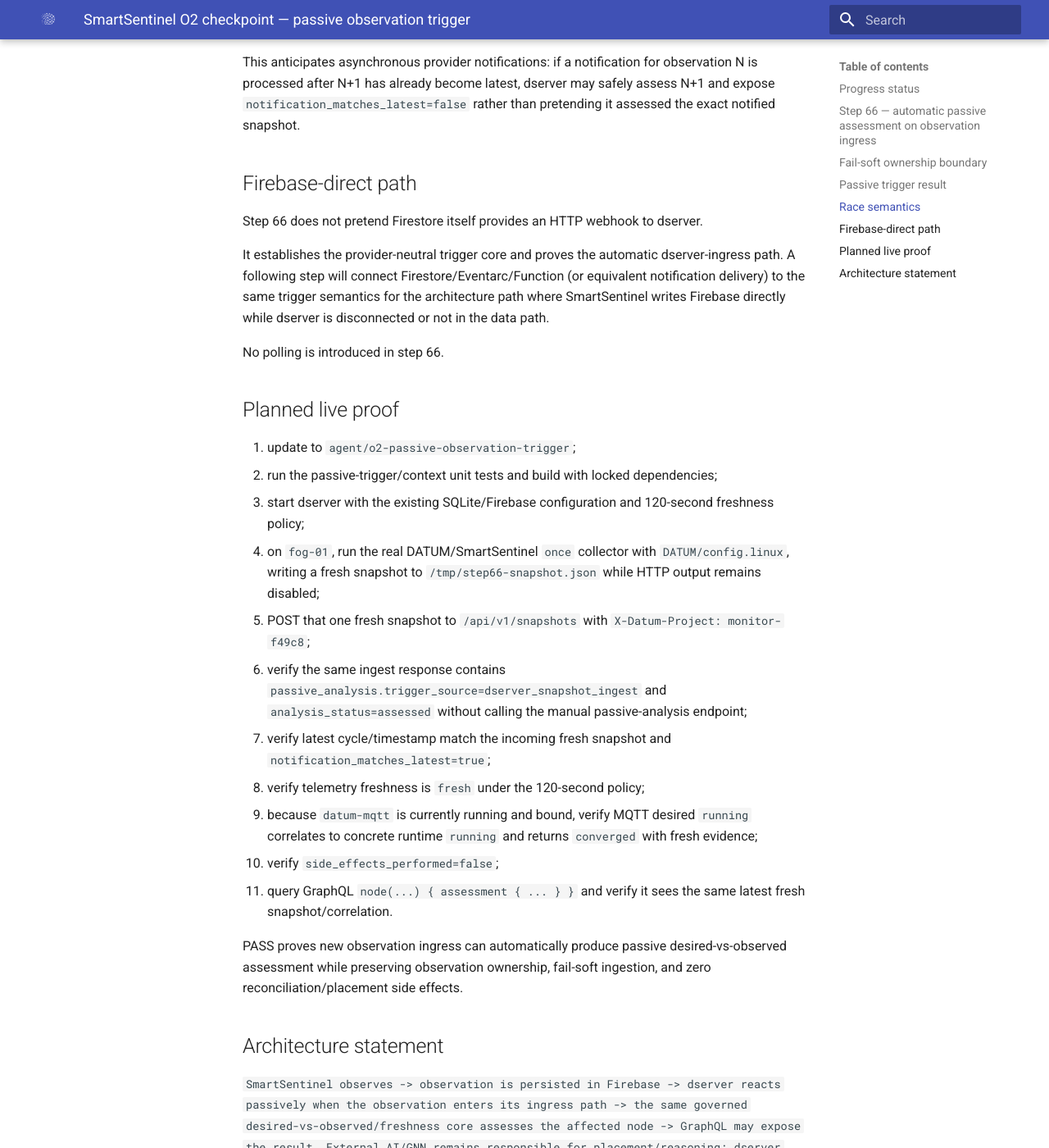
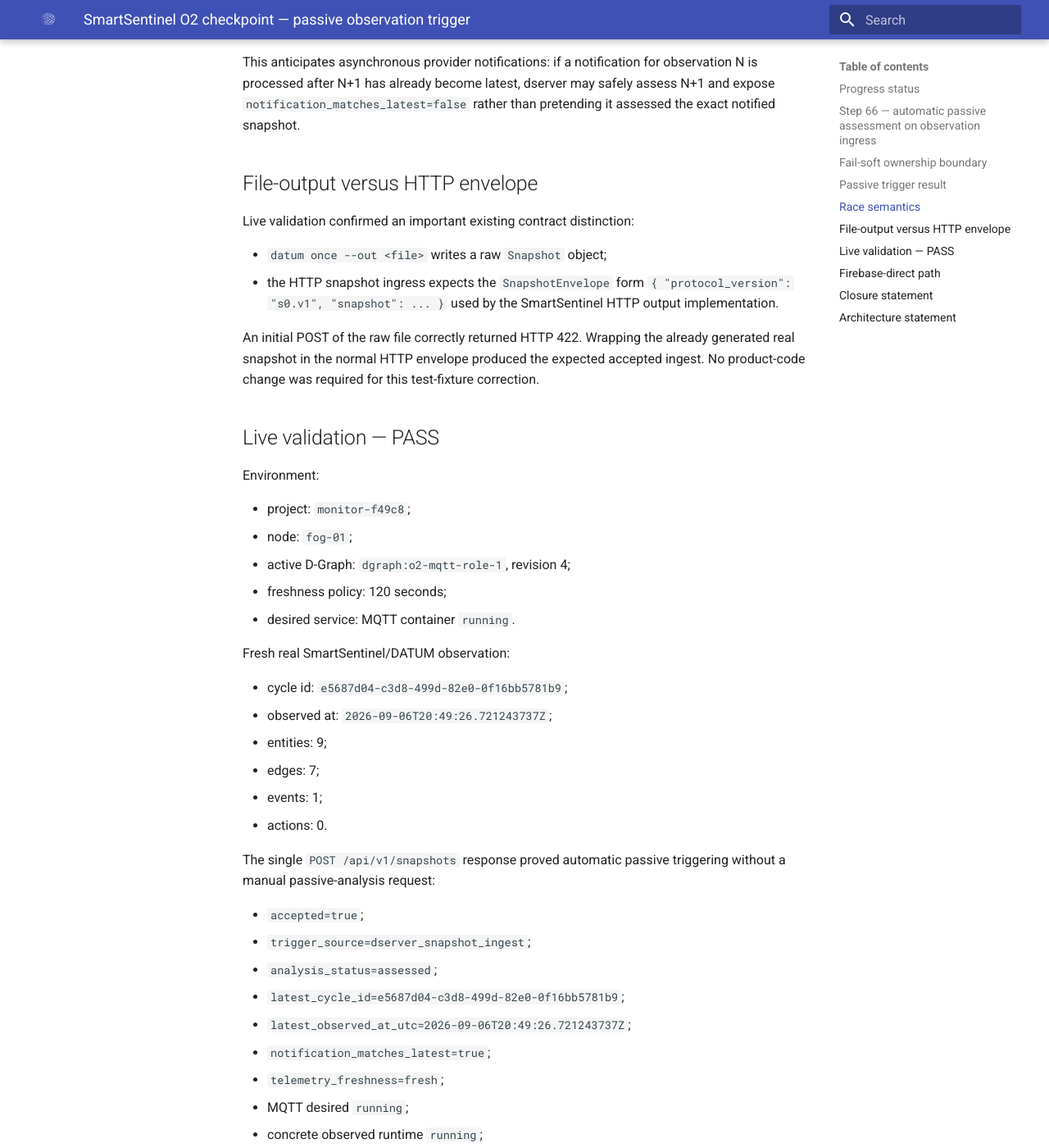
Before and after one commit to dnredson/datum, an MkDocs documentation site: the page built from documentation/checkpoints/SMARTSENTINEL_PROGRESS_2026-09-06_O2_PASSIVE_OBSERVATION_TRIGGER.md, in a window 1280 px wide and 1400 px high, scrolled down 2470 px. Shown: the whole window at 82% size. Built offline with MkDocs 1.6.1 and Material for MkDocs 9.7.7, drawn with Linux system fonts in a browser that asks for light colours; some of the changed text lies outside the part shown.

Commit message:
Close step 66 passive observation trigger live validation

```diff
--- a/documentation/checkpoints/SMARTSENTINEL_PROGRESS_2026-09-06_O2_PASSIVE_OBSERVATION_TRIGGER.md
+++ b/documentation/checkpoints/SMARTSENTINEL_PROGRESS_2026-09-06_O2_PASSIVE_OBSERVATION_TRIGGER.md
@@ -13,7 +13,7 @@
 - 63/100 — LIVE PASS.
 - 64/100 — LIVE PASS.
 - 65/100 — LIVE PASS.
-- 66/100 — IMPLEMENTED, pending compile/live validation.
+- 66/100 — LIVE PASS.
 
 ## Step 66 — automatic passive assessment on observation ingress
 
@@ -73,29 +73,82 @@
 
 This anticipates asynchronous provider notifications: if a notification for observation N is processed after N+1 has already become latest, dserver may safely assess N+1 and expose `notification_matches_latest=false` rather than pretending it assessed the exact notified snapshot.
 
+## File-output versus HTTP envelope
+
+Live validation confirmed an important existing contract distinction:
+
+- `datum once --out <file>` writes a raw `Snapshot` object;
+- the HTTP snapshot ingress expects the `SnapshotEnvelope` form `{ "protocol_version": "s0.v1", "snapshot": ... }` used by the SmartSentinel HTTP output implementation.
+
+An initial POST of the raw file correctly returned HTTP 422. Wrapping the already generated real snapshot in the normal HTTP envelope produced the expected accepted ingest. No product-code change was required for this test-fixture correction.
+
+## Live validation — PASS
+
+Environment:
+
+- project: `monitor-f49c8`;
+- node: `fog-01`;
+- active D-Graph: `dgraph:o2-mqtt-role-1`, revision 4;
+- freshness policy: 120 seconds;
+- desired service: MQTT container `running`.
+
+Fresh real SmartSentinel/DATUM observation:
+
+- cycle id: `e5687d04-c3d8-499d-82e0-0f16bb5781b9`;
+- observed at: `2026-09-06T20:49:26.721243737Z`;
+- entities: 9;
+- edges: 7;
+- events: 1;
+- actions: 0.
+
+The single `POST /api/v1/snapshots` response proved automatic passive triggering without a manual passive-analysis request:
+
+- `accepted=true`;
+- `trigger_source=dserver_snapshot_ingest`;
+- `analysis_status=assessed`;
+- `latest_cycle_id=e5687d04-c3d8-499d-82e0-0f16bb5781b9`;
+- `latest_observed_at_utc=2026-09-06T20:49:26.721243737Z`;
+- `notification_matches_latest=true`;
+- `telemetry_freshness=fresh`;
+- MQTT desired `running`;
+- concrete observed runtime `running`;
+- observed binding `true`;
+- `comparison_status=converged`;
+- `reason=observed_runtime_running`;
+- `side_effects_performed=false`.
+
+Exact-cycle proof returned `STEP66_EXACT_CYCLE_PASS` with incoming and assessed cycle both equal to `e5687d04-c3d8-499d-82e0-0f16bb5781b9`.
+
+GraphQL immediately read the same latest Firebase observation and returned:
+
+- latest cycle `e5687d04-c3d8-499d-82e0-0f16bb5781b9`;
+- `telemetryFreshness=fresh`;
+- `telemetryAgeSeconds=9`;
+- MQTT `comparisonStatus=converged`;
+- `reason=observed_runtime_running`;
+- concrete runtime target preserved;
+- `sideEffectsPerformed=false`.
+
+Clock sanity check showed no material skew:
+
+- desktop UTC: `2026-09-06T20:49:50.5024208Z`;
+- fog UTC: `2026-09-06T20:49:47.716684332Z`.
+
+The approximately three-second difference is far below the 120-second freshness window and does not affect the validation result.
+
 ## Firebase-direct path
 
 Step 66 does not pretend Firestore itself provides an HTTP webhook to dserver.
 
-It establishes the provider-neutral trigger core and proves the automatic dserver-ingress path. A following step will connect Firestore/Eventarc/Function (or equivalent notification delivery) to the same trigger semantics for the architecture path where SmartSentinel writes Firebase directly while dserver is disconnected or not in the data path.
+It establishes the provider-neutral trigger core and proves the automatic dserver-ingress path. A following step can connect Firestore/Eventarc/Function (or an equivalent notification delivery mechanism) to the same trigger semantics for the architecture path where SmartSentinel writes Firebase directly while dserver is disconnected or not in the data path.
 
 No polling is introduced in step 66.
 
-## Planned live proof
+## Closure statement
 
-1. update to `agent/o2-passive-observation-trigger`;
-2. run the passive-trigger/context unit tests and build with locked dependencies;
-3. start dserver with the existing SQLite/Firebase configuration and 120-second freshness policy;
-4. on `fog-01`, run the real DATUM/SmartSentinel `once` collector with `DATUM/config.linux`, writing a fresh snapshot to `/tmp/step66-snapshot.json` while HTTP output remains disabled;
-5. POST that one fresh snapshot to `/api/v1/snapshots` with `X-Datum-Project: monitor-f49c8`;
-6. verify the same ingest response contains `passive_analysis.trigger_source=dserver_snapshot_ingest` and `analysis_status=assessed` without calling the manual passive-analysis endpoint;
-7. verify latest cycle/timestamp match the incoming fresh snapshot and `notification_matches_latest=true`;
-8. verify telemetry freshness is `fresh` under the 120-second policy;
-9. because `datum-mqtt` is currently running and bound, verify MQTT desired `running` correlates to concrete runtime `running` and returns `converged` with fresh evidence;
-10. verify `side_effects_performed=false`;
-11. query GraphQL `node(...) { assessment { ... } }` and verify it sees the same latest fresh snapshot/correlation.
+Step 66 is LIVE PASS.
 
-PASS proves new observation ingress can automatically produce passive desired-vs-observed assessment while preserving observation ownership, fail-soft ingestion, and zero reconciliation/placement side effects.
+PASS proves new observation ingress can automatically produce passive desired-vs-observed assessment while preserving observation ownership, exact-cycle traceability, explicit freshness semantics, GraphQL consistency, fail-soft ingest behavior, and zero reconciliation/placement side effects.
 
 ## Architecture statement
 
```
